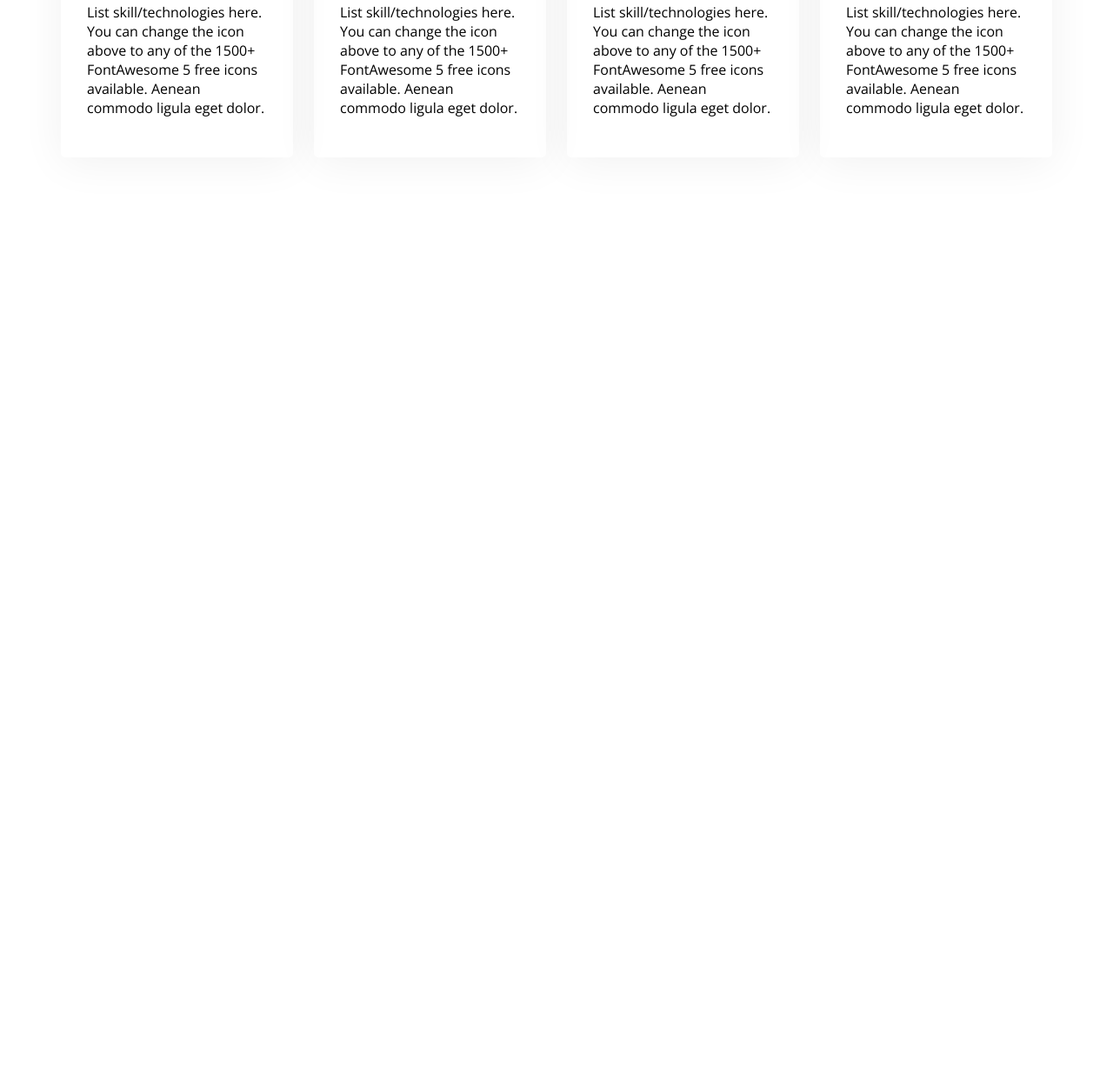
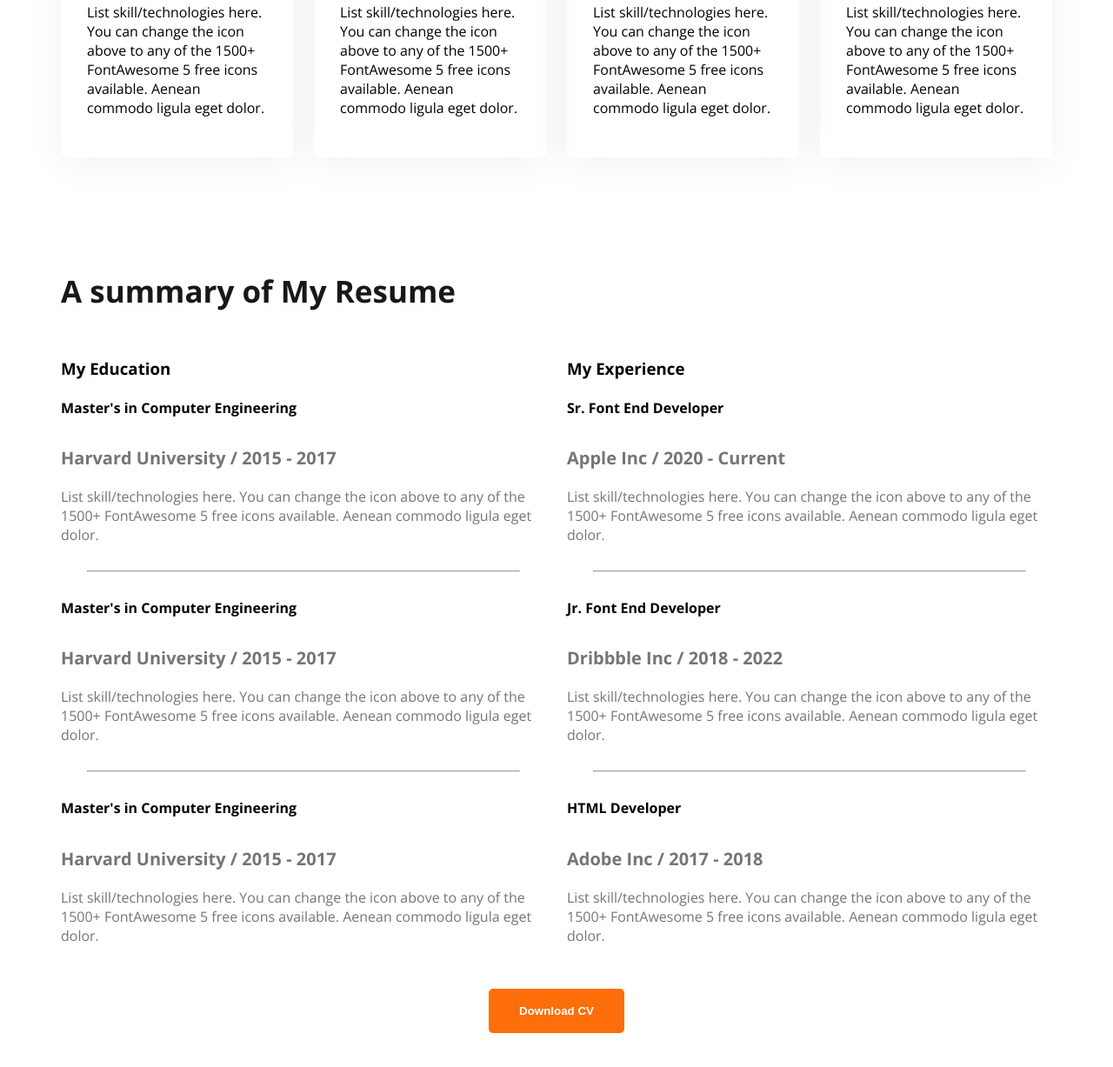
Before and after one commit to TawsifHossain007/Webby-Dev-Portfolio, a plain HTML site: page index.html in a window 1280 px wide. Shown: the part 1967-3194 px from the top of the page at 87% size. Before the commit the page ends 2278 px from the top, so only its background shows below. Drawn offline with nearby package versions, Linux system fonts and the light colour scheme.

Commit message:
added the education and experience

```diff
--- a/Styles/Portfolio.css
+++ b/Styles/Portfolio.css
@@ -152,3 +152,24 @@ main section{
     box-shadow: 0px 6px 50px 0px rgba(0, 0, 0, 0.06);
     border-radius: 5px;
 }
+
+/* Resume section style */
+.resume-container{
+    display: flex;
+    gap: 24px;
+}
+.experience-sub-title{
+    font-size: 20px;
+    font-weight: 600px;
+    margin-bottom: 20px;
+}
+
+.experience-description, .experience-sub-title{
+    color: #757575;
+}
+.resume hr{
+    margin: 30px;
+}
+.resume-download-CV{
+    margin-top: 50px;
+}
--- a/index.html
+++ b/index.html
@@ -103,6 +103,65 @@
 
          </section>
 
+         <section class="resume">
+           <h3 class="section-title">A summary of My Resume</h3>
+            <div class="resume-container">
+                <!-- resume-coloumn*2>h3.coloumn-title+.experience*3>h4.experience_title+h5.experience-sub-title+.experience-description -->
+                <resume-coloumn>
+                    <h3 class="coloumn-title">My Education</h3>
+                    <div class="experience">
+                        <h4 class="experience_title">Master's in Computer Engineering</h4>
+                        <h5 class="experience-sub-title">Harvard University / 2015 - 2017</h5>
+                        <div class="experience-description">List skill/technologies here. You can change the icon above
+to any of the 1500+ FontAwesome 5 free icons available. Aenean commodo ligula eget dolor.</div>
+                    </div>
+                    <hr>
+                    <div class="experience">
+                        <h4 class="experience_title">Master's in Computer Engineering</h4>
+                        <h5 class="experience-sub-title">Harvard University / 2015 - 2017</h5>
+                        <div class="experience-description">List skill/technologies here. You can change the icon above
+to any of the 1500+ FontAwesome 5 free icons available. Aenean commodo ligula eget dolor.</div>
+                    </div>
+                    <hr>
+                    <div class="experience">
+                        <h4 class="experience_title">Master's in Computer Engineering</h4>
+                        <h5 class="experience-sub-title">Harvard University / 2015 - 2017</h5>
+                        <div class="experience-description">List skill/technologies here. You can change the icon above
+to any of the 1500+ FontAwesome 5 free icons available. Aenean commodo ligula eget dolor.</div>
+                    </div>
+                </resume-coloumn>
+                <resume-coloumn>
+                    <h3 class="coloumn-title">My Experience</h3>
+                    <div class="experience">
+                        <h4 class="experience_title">Sr. Font End Developer</h4>
+                        <h5 class="experience-sub-title">Apple Inc / 2020 - Current</h5>
+                        <div class="experience-description">List skill/technologies here. You can change the icon above
+to any of the 1500+ FontAwesome 5 free icons available. Aenean commodo ligula eget dolor.</div>
+                    </div>
+                    <hr>
+                    <div class="experience">
+                        <h4 class="experience_title">Jr. Font End Developer</h4>
+                        <h5 class="experience-sub-title">Dribbble Inc / 2018 - 2022</h5>
+                        <div class="experience-description">List skill/technologies here. You can change the icon above
+to any of the 1500+ FontAwesome 5 free icons available. Aenean commodo ligula eget dolor.</div>
+                    </div>
+                    <hr>
+                    <div class="experience">
+                        <h4 class="experience_title">HTML Developer</h4>
+                        <h5 class="experience-sub-title">Adobe Inc / 2017 - 2018</h5>
+                        <div class="experience-description">List skill/technologies here. You can change the icon above
+to any of the 1500+ FontAwesome 5 free icons available. Aenean commodo ligula eget dolor.</div>
+                    </div>
+                </resume-coloumn>
+
+
+            </div>
+            <div class="text-center resume-download-CV">
+                 <button class="btn-primary">Download CV</button>
+            </div>
+
+         </section>
+
     </main>
     <footer>
 
```
